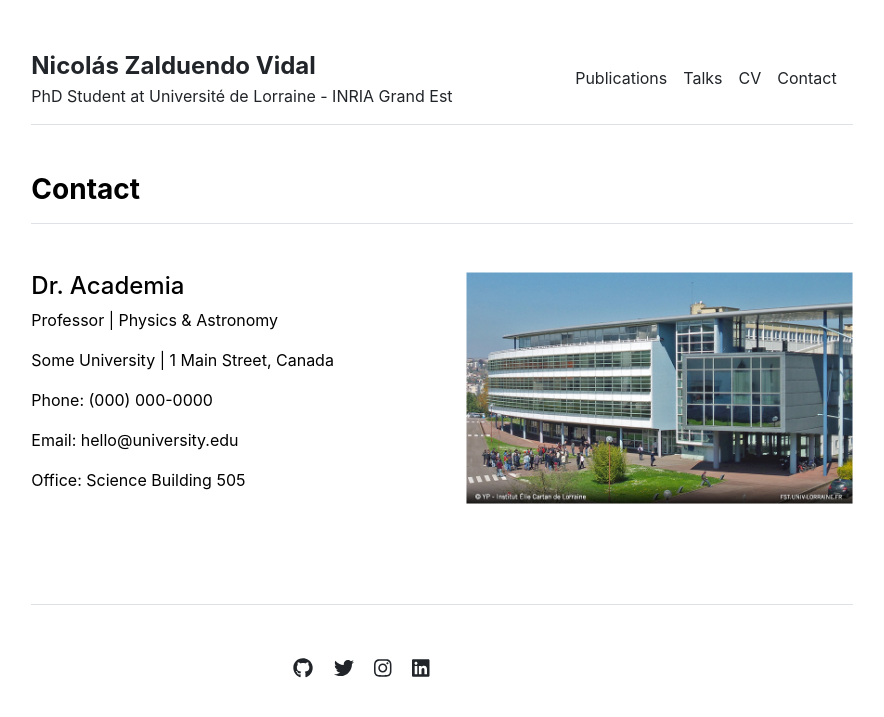
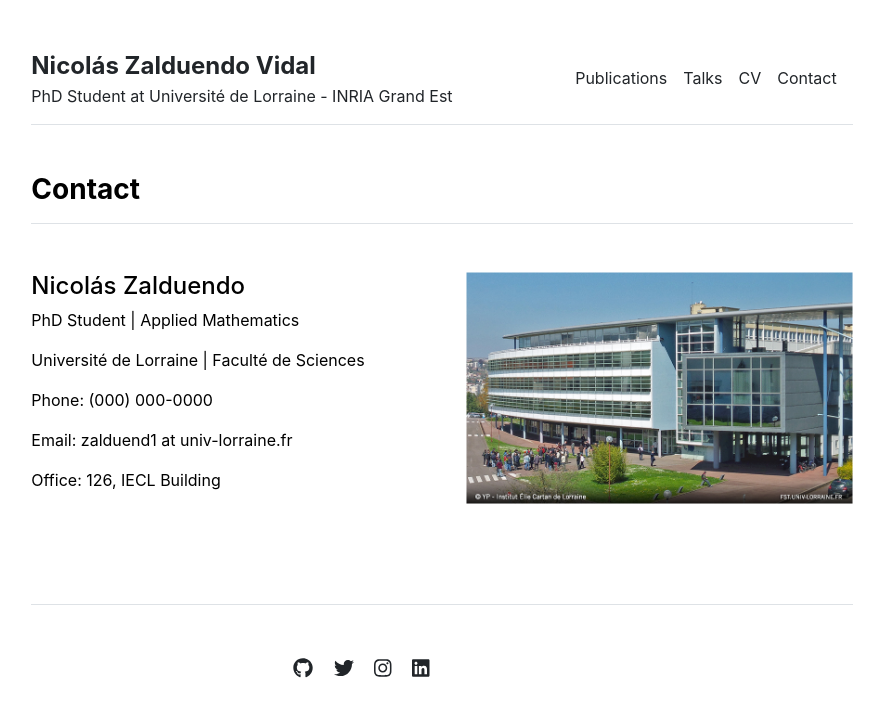
Before and after one commit to nzalduendo/nzalduendo.github.io, a Jekyll site: the page built from contact.md, in a window 1280 px wide. Shown: the top 717 px of the page, without its empty margins (198-1082 px from the left). Built offline with Jekyll 4.4.1, drawn with Linux system fonts in a browser that asks for light colours.

Commit message:
Update settings.yml

```diff
--- a/_data/settings.yml
+++ b/_data/settings.yml
@@ -21,4 +21,4 @@ social:
 - {icon: 'linkedin', link: 'https://linkedin.com/in/lenpaul'}
 
 contacts:
-- {name: 'Dr. Academia', title: 'Professor', department: 'Physics & Astronomy', institution: 'Some University', institution_address: '1 Main Street, Canada', phone: '(000) 000-0000', email: 'hello@university.edu', office: 'Science Building 505', image: 'assets/img/IECL.jpg'}
+- {name: 'Nicolás Zalduendo', title: 'PhD Student', department: 'Applied Mathematics', institution: 'Université de Lorraine', institution_address: 'Faculté de Sciences', phone: '(000) 000-0000', email: 'zalduend1 at univ-lorraine.fr', office: '126, IECL Building', image: 'assets/img/IECL.jpg'}
```
